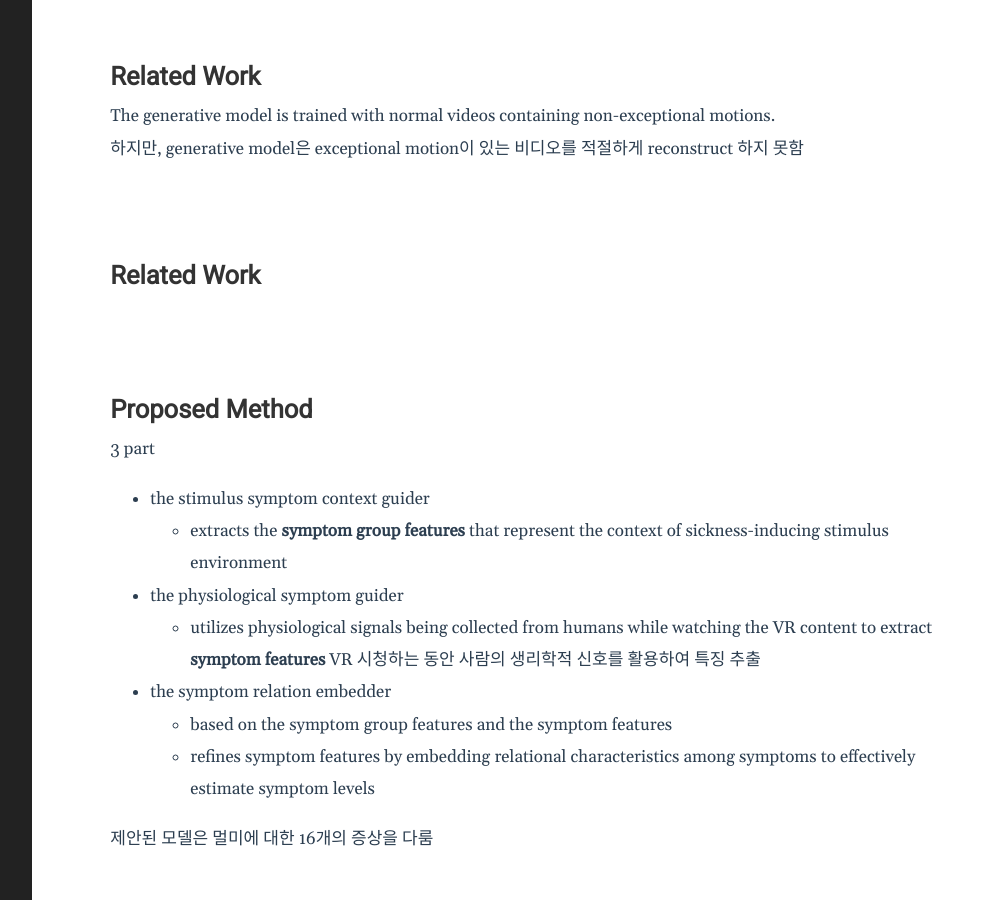
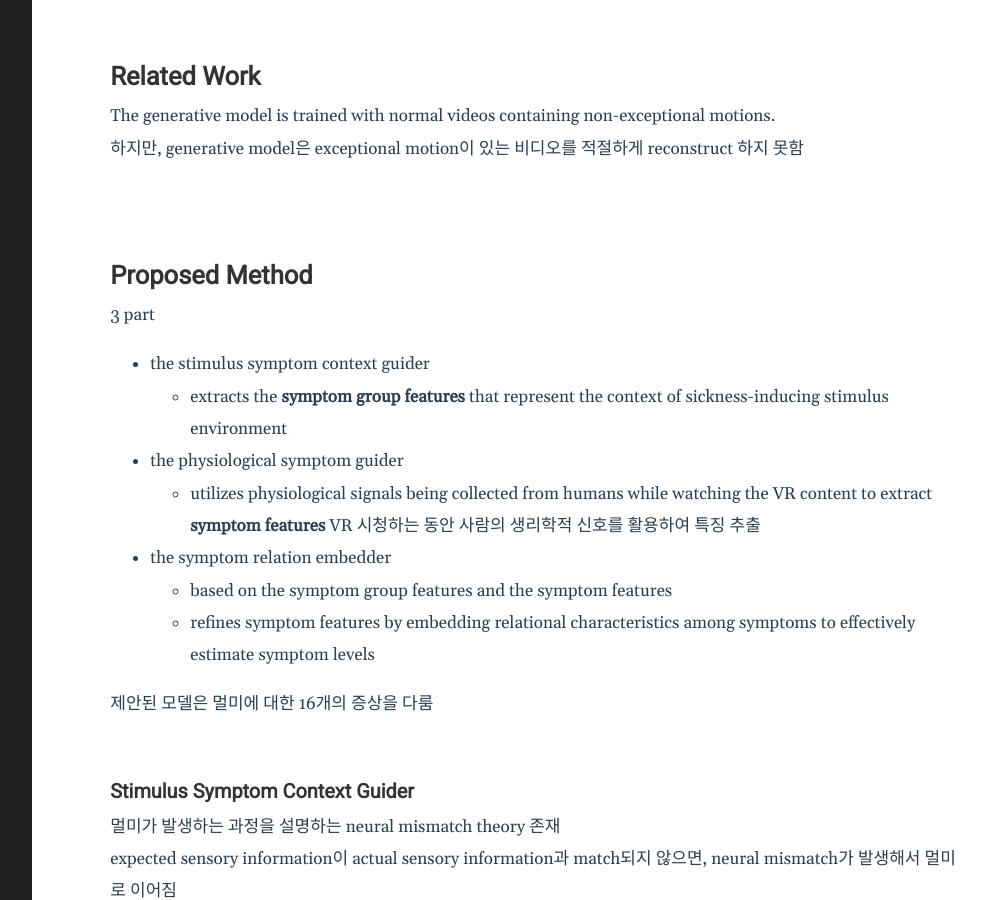
Before and after one commit to soxohan/soxohan.github.io, a Jekyll site: the page built from _posts/2021-05-30-202105302359.md, in a window 1280 px wide and 900 px high, scrolled down 2113 px. Shown: the whole window, without its empty margins (231-1216 px from the left). Built offline with Jekyll 4.4.1, drawn with Linux system fonts in a browser that asks for light colours; comment, search, counter and statistics services are not loaded.

Commit message:
Add files via upload

```diff
--- a/_posts/2021-05-30-202105302359.md
+++ b/_posts/2021-05-30-202105302359.md
@@ -93,12 +93,6 @@ The relevant symptom features complement each other for effectively predicting s
 The generative model is trained with normal videos containing non-exceptional motions.
 
 하지만, generative model은 exceptional motion이 있는 비디오를 적절하게 reconstruct 하지 못함
-
-<br>
-
-<br>
-
-## Related Work
 
 <br>
 
```
